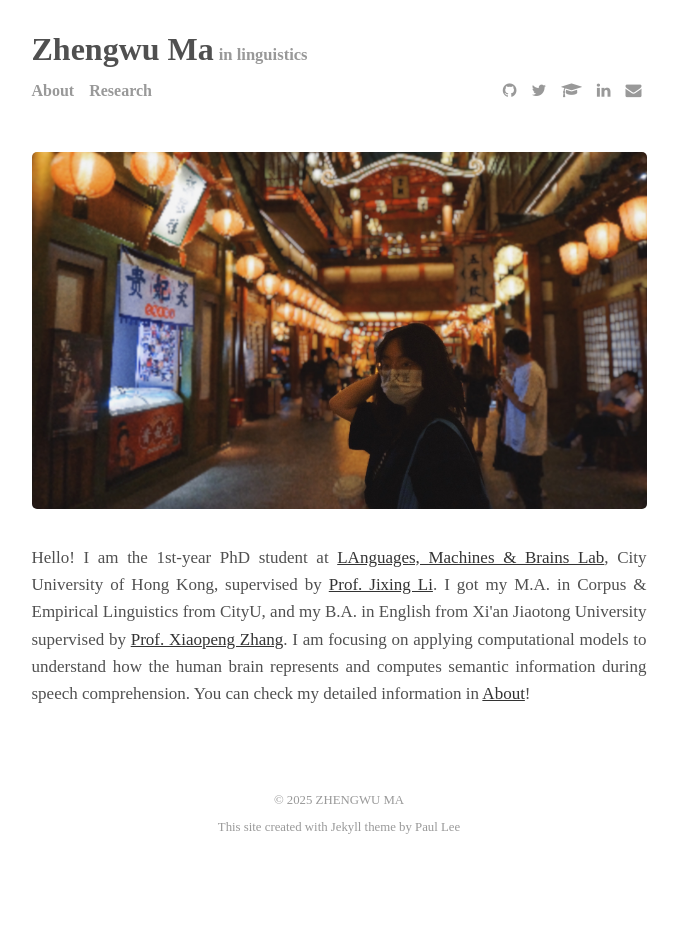
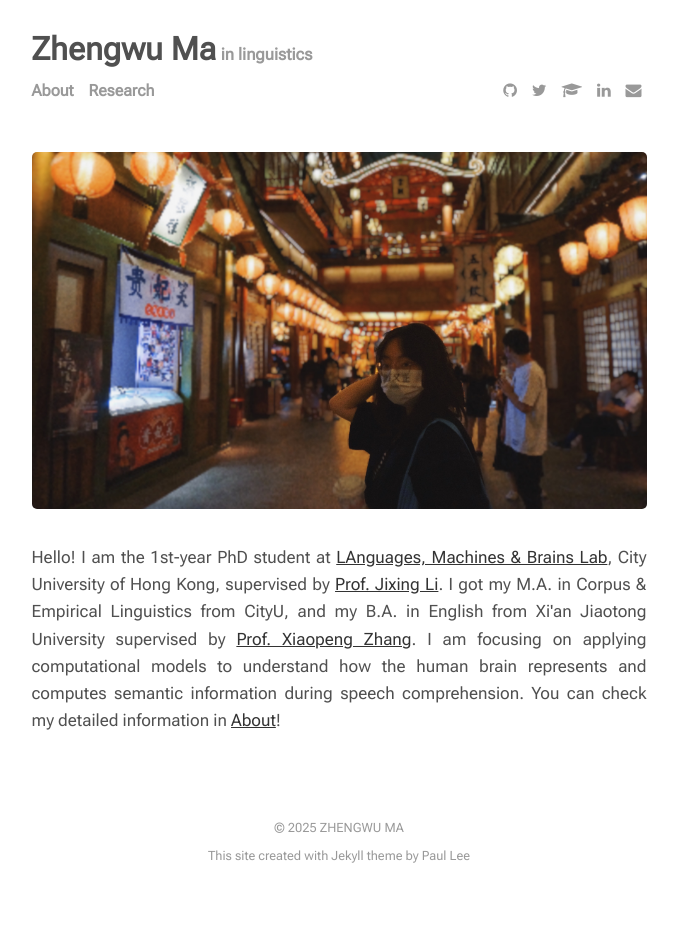
Before and after one commit to zhengwuma/zhengwuma.github.io, a Jekyll site: the page built from index.html, in a window 1280 px wide. Shown: the whole page, without its empty margins (301-979 px from the left). Built offline with Jekyll 4.4.1, drawn with Linux system fonts in a browser that asks for light colours; the list of posts is cut into pages by our own code; before the commit the page ends 922 px from its top, so only the background shows below that.

Commit message:
Update main.scss

```diff
--- a/assets/css/main.scss
+++ b/assets/css/main.scss
@@ -1,7 +1,7 @@
 ---
 ---
 
-$sans-serif-font-family: "Kantumruy Pro";
+$sans-serif-font-family: "Roboto Flex";
 $code-font-family:       "Source Code Pro", monospace;
 
 $body-color:             #505050;
```
